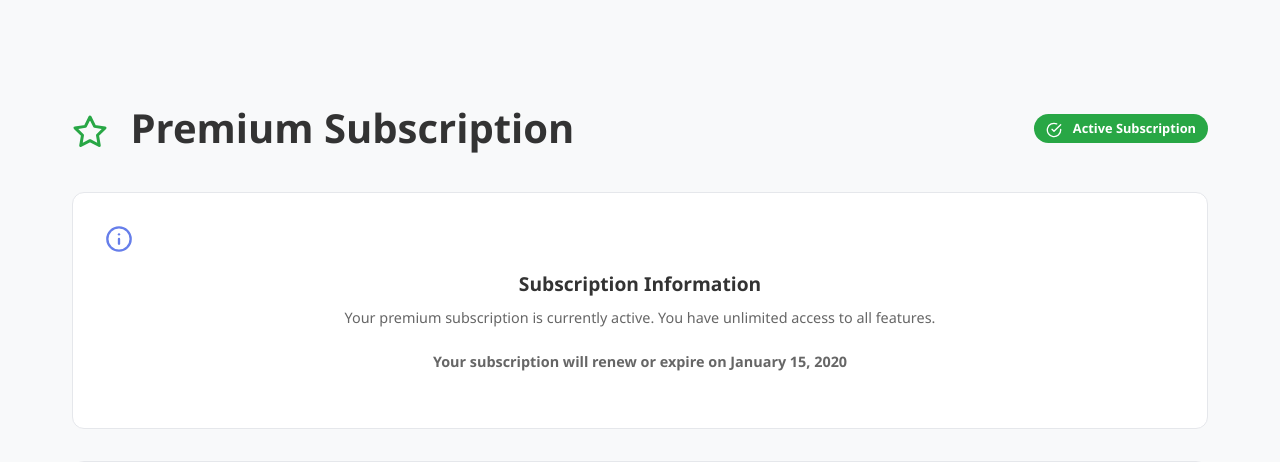
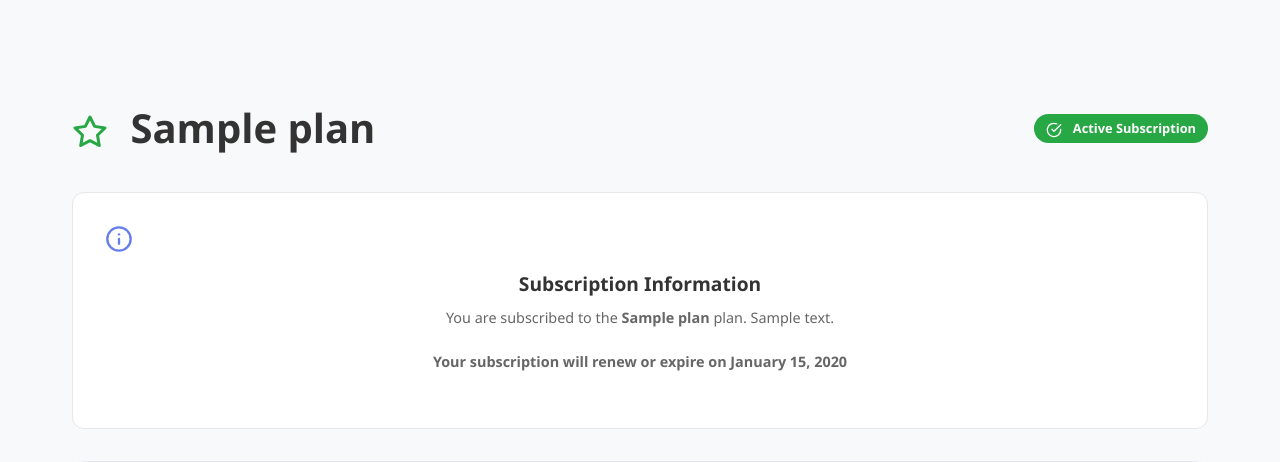
Before and after one commit to zimprep-dev/Tyaira-Provisonal-Project, a Flask app: page /subscription in a window 1280 px wide. Shown: the part 88-550 px from the top of the page. Run offline with Flask 3, Linux system fonts and the light colour scheme; a user stored in the database is signed in; tables that the repository leaves empty hold one stand-in row (values such as "Sample post").

Commit message:
Fix: Link users to actual subscription plan they paid for and display correct plan info

```diff
--- a/app.py
+++ b/app.py
@@ -1293,10 +1293,16 @@ def subscription_page():
         status='completed'
     ).order_by(Transaction.created_at.desc()).first()
 
+    # Get user's current subscription plan
+    user_plan = None
+    if current_user.subscription_plan_id:
+        user_plan = SubscriptionPlan.query.get(current_user.subscription_plan_id)
+
     return render_template('subscription.html',
                          plans=plans,
                          latest_transaction=latest_transaction,
-                         has_subscription=current_user.has_active_subscription())
+                         has_subscription=current_user.has_active_subscription(),
+                         user_plan=user_plan)
 
 @app.route('/subscribe/<int:plan_id>', methods=['POST'])
 @login_required
--- a/payment_handler.py
+++ b/payment_handler.py
@@ -275,7 +275,9 @@ class PaynowHandler:
             # Update user subscription
             user.is_subscriber = True
             user.subscription_date = start_date
+            user.subscription_start_date = start_date
             user.subscription_end_date = end_date
+            user.subscription_plan_id = plan.id  # ✅ Link user to the plan they paid for
 
             # Create transaction record
             transaction = Transaction(
--- a/templates/subscription.html
+++ b/templates/subscription.html
@@ -5,7 +5,13 @@
 {% block content %}
 <div class="dashboard">
     <div class="dashboard-header">
-        <h1><i data-feather="star" class="dashboard-icon"></i> Premium Subscription</h1>
+        <h1><i data-feather="star" class="dashboard-icon"></i>
+            {% if has_subscription and user_plan %}
+                {{ user_plan.name }}
+            {% else %}
+                Premium Subscription
+            {% endif %}
+        </h1>
         <div class="user-status">
             {% if has_subscription %}
                 <span class="status-badge subscribed"><i data-feather="check-circle" class="badge-icon"></i> Active Subscription</span>
@@ -27,8 +33,22 @@
             <div class="stat-number">{{ current_user.subscription_end_date.strftime('%b %d, %Y') if current_user.subscription_end_date else 'N/A' }}</div>
         </div>
         <div class="stat-card">
-            <h3><i data-feather="dollar-sign" class="stat-icon"></i> Monthly</h3>
-            <div class="stat-number">$5.00</div>
+            <h3><i data-feather="dollar-sign" class="stat-icon"></i>
+                {% if user_plan %}
+                    {% if user_plan.plan_type == 'usage' %}One-time{% else %}Monthly{% endif %}
+                {% else %}
+                    Price
+                {% endif %}
+            </h3>
+            <div class="stat-number">
+                {% if user_plan %}
+                    ${{ "%.2f"|format(user_plan.price) }}
+                {% elif latest_transaction %}
+                    ${{ "%.2f"|format(latest_transaction.amount) }}
+                {% else %}
+                    N/A
+                {% endif %}
+            </div>
         </div>
     </div>
     {% endif %}
@@ -119,7 +139,11 @@
     <div class="dashboard-actions">
         <div class="action-card">
             <h3><i data-feather="info" class="action-icon"></i> Subscription Information</h3>
-            <p>Your premium subscription is currently active. You have unlimited access to all features.</p>
+            {% if user_plan %}
+            <p>You are subscribed to the <strong>{{ user_plan.name }}</strong> plan. {{ user_plan.description }}</p>
+            {% else %}
+            <p>Your subscription is currently active. You have access to all features.</p>
+            {% endif %}
             {% if current_user.subscription_end_date %}
             <p><strong>Your subscription will renew or expire on {{ current_user.subscription_end_date.strftime('%B %d, %Y') }}</strong></p>
             {% endif %}
```
